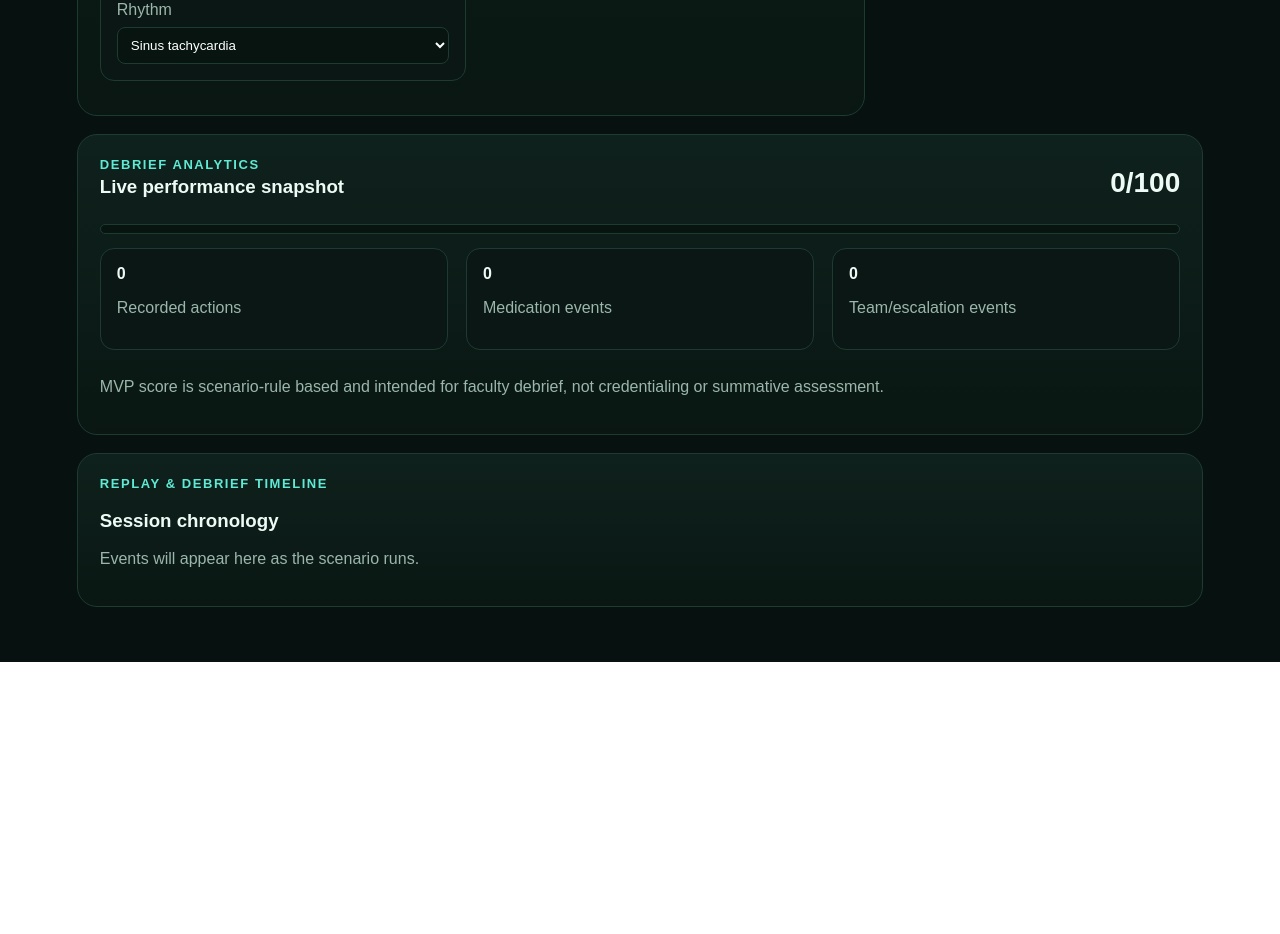
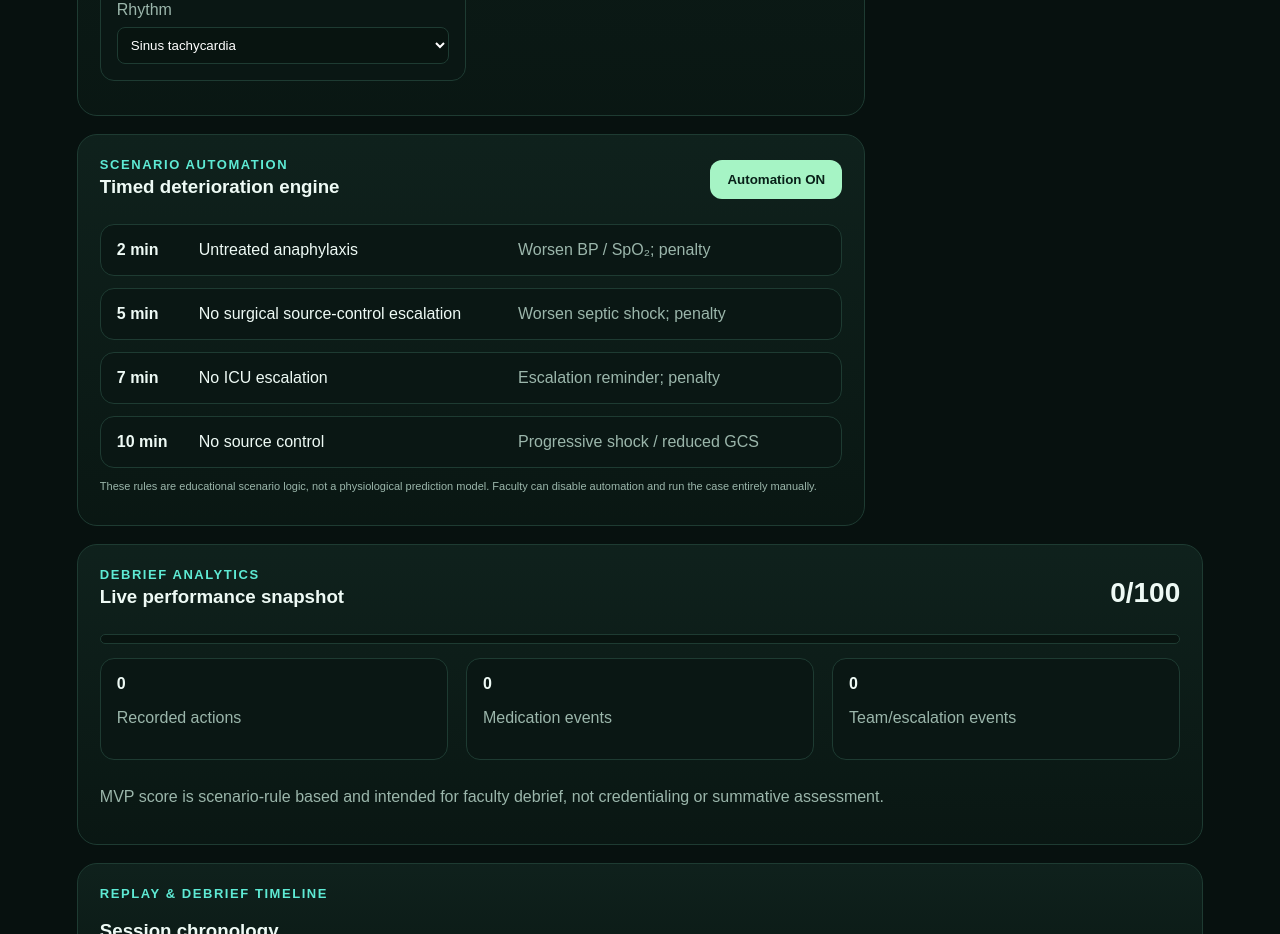
Before and after one commit to MA-730912/hive-intelligence, a Next.js app: page /simulation/scenarios/septic-shock-anaphylaxis-dka in a window 1280 px wide. Shown: the part 1720-2654 px from the top of the page. Before the commit the page ends 2382 px from the top, so only its background shows below. Built offline with nearby package versions, Linux system fonts and the light colour scheme.

Commit message:
Connect timed deterioration automation to live scenario

```diff
--- a/components/simulation/SimulationSession.tsx
+++ b/components/simulation/SimulationSession.tsx
@@ -9,10 +9,12 @@ import EmergencyRoomScene from "./EmergencyRoomScene";
 import SessionControls,{type SessionRole,type SessionStatus} from "./SessionControls";
 import ReplayTimeline,{type ReplayEvent} from "./ReplayTimeline";
 import ObserverPanel from "./ObserverPanel";
+import AutomationPanel from "./AutomationPanel";
 import {septicShockSimulation as scenario} from "@/lib/simulation/scenarios/septic-shock";
 import {generateVariableLabSet} from "@/lib/simulation/lab-engine";
 import {applyMedicationEffect} from "@/lib/simulation/medication-engine";
 import {useSimulationChannel,type SimulationBroadcast} from "@/lib/simulation/realtime-channel";
+import {evaluateAutoTriggers} from "@/lib/simulation/auto-trigger";
 import type {LabSet,SimulationVitals} from "@/lib/simulation/types";
 
 type SharedState={
@@ -37,6 +39,8 @@ export default function SimulationSession(){
   const [drawNumber,setDrawNumber]=useState(0);
   const [currentVitals,setCurrentVitals]=useState<SimulationVitals>(scenario.states[0].vitals);
   const [ventSettings,setVentSettings]=useState<VentSettings>({fio2:0.60,vt:450,rate:18,peep:8,ppeak:24});
+  const [automationEnabled,setAutomationEnabled]=useState(true);
+  const [firedTriggers,setFiredTriggers]=useState<string[]>([]);
 
   const state=scenario.states[stateIndex];
   const intubated=state.id==="intubated"||state.id==="recovery";
@@ -67,6 +71,7 @@ export default function SimulationSession(){
         setReplayEvents([]);
         setReleasedLabs([]);
         setReleasedImaging([]);
+        setFiredTriggers([]);
       } else {
         setStatus(message.payload.status);
       }
@@ -108,6 +113,7 @@ export default function SimulationSession(){
       setReplayEvents([]);
       setReleasedLabs([]);
       setReleasedImaging([]);
+      setFiredTriggers([]);
       return;
     }
     setStatus(next);
@@ -141,6 +147,24 @@ export default function SimulationSession(){
     award(2);
     addEvent(`Lab requested: ${generated.name}`);
   }
+
+  useEffect(()=>{
+    if(role!=="instructor"||status!=="running"||!automationEnabled) return;
+    const results=evaluateAutoTriggers({
+      elapsedSeconds,
+      stateId:state.id,
+      events:messages,
+      fired:firedTriggers,
+      vitals:currentVitals,
+    });
+    if(results.length===0) return;
+    for(const result of results){
+      setFiredTriggers(v=>v.includes(result.id)?v:[...v,result.id]);
+      setCurrentVitals(result.vitals);
+      award(result.scoreDelta);
+      addEvent(result.label);
+    }
+  },[elapsedSeconds,role,status,automationEnabled,state.id,messages,firedTriggers,currentVitals]);
 
   function teamAction(teamRole:string,action:string){
     if(status!=="running") return;
@@ -244,6 +268,7 @@ export default function SimulationSession(){
         </div>
 
         <InstructorPhysiology vitals={currentVitals} onChange={setCurrentVitals}/>
+        <AutomationPanel enabled={automationEnabled} fired={firedTriggers} onToggle={()=>setAutomationEnabled(v=>!v)}/>
         {intubated&&<div style={{marginTop:18}}><VentilatorPanel settings={ventSettings} onChange={setVentSettings} editable etco2={currentVitals.etco2??36}/></div>}
       </section>
 
```
